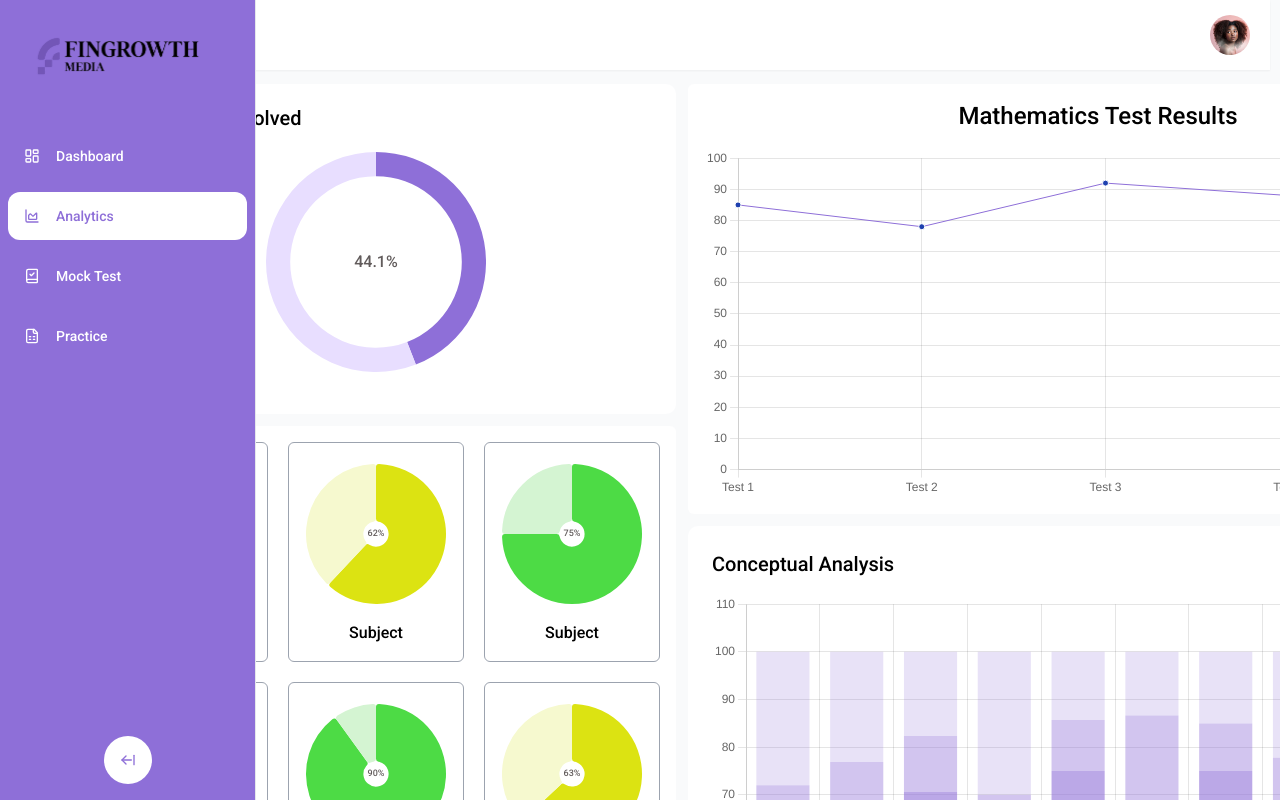
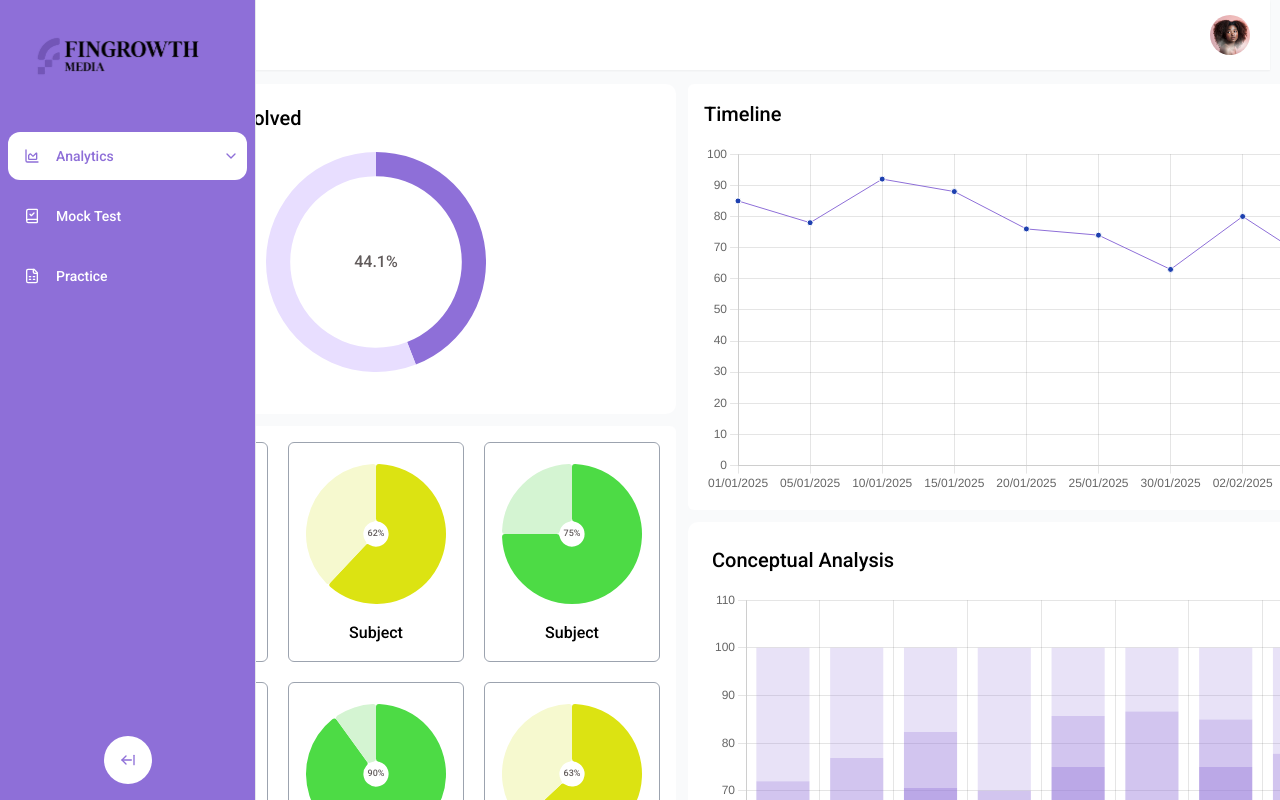
Before and after one commit to ayush10git/fingrowth-cfa, a Next.js app: page /dashboard/analytics in a window 1280 px wide. Both pictures are taken after a click on the button "Toggle Sidebar". Shown: the top 800 px of the page. Built offline with nearby package versions, Linux system fonts and the light colour scheme.

Commit message:
analytics page updated

```diff
--- a/src/app/(mydashboard)/dashboard/analytics/page.jsx
+++ b/src/app/(mydashboard)/dashboard/analytics/page.jsx
@@ -13,8 +13,8 @@ const Dashboard = () => {
   const correctPercentage = ((totalSolved / totalQuestions) * 100).toFixed(1);
   const incorrectPercentage = (100 - correctPercentage).toFixed(1);
 
-  const subject = "Mathematics";
-  const testResults = [85, 78, 92, 88, 76];
+  const testResults = [85, 78, 92, 88, 76, 74, 63, 80, 65, 70, 90];
+  const testDates = ["01/01/2025", "05/01/2025", "10/01/2025", "15/01/2025", "20/01/2025", "25/01/2025", "30/01/2025", "02/02/2025", "07/02/2025", "12/02/2025", "17/02/2025"];
 
   return (
     <div className="absolute top-[60px] left-[60px] w-[calc(100vw-70px)] h-[calc(100vh-60px)] py-2">
@@ -48,7 +48,7 @@ const Dashboard = () => {
         </div>
 
         <div className="flex flex-col gap-3">
-          <LineGraph subject={subject} testResults={testResults} />
+          <LineGraph testResults={testResults} testDates={testDates} />
           <StackedBarChart />
         </div>
       </div>
--- a/src/components/analytics/LineGraph.jsx
+++ b/src/components/analytics/LineGraph.jsx
@@ -19,9 +19,9 @@ ChartJS.register(
   Legend
 );
 
-const LineGraph = ({ subject, testResults }) => {
+const LineGraph = ({ testResults, testDates }) => {
   const data = {
-    labels: testResults.map((_, index) => `Test ${index + 1}`),
+    labels: testDates, // Use testDates for the x-axis labels
     datasets: [
       {
         data: testResults,
@@ -45,6 +45,13 @@ const LineGraph = ({ subject, testResults }) => {
       },
     },
     scales: {
+      x: {
+        ticks: {
+          autoSkip: true,
+          maxRotation: 45,
+          minRotation: 0,
+        },
+      },
       y: {
         beginAtZero: true,
         max: 100,
@@ -57,8 +64,8 @@ const LineGraph = ({ subject, testResults }) => {
 
   return (
     <div className="flex flex-col w-full max-w-full p-4 bg-white rounded-md">
-      <h2 className="text-2xl font-regular mb-4 text-center">
-        {subject} Test Results
+      <h2 className="text-xl font-regular mb-4">
+        Timeline
       </h2>
       <div className="w-full h-[350px]">
         <Line data={data} options={options} />
--- a/src/components/sidebar/DashboardSidebar.jsx
+++ b/src/components/sidebar/DashboardSidebar.jsx
@@ -15,20 +15,31 @@ import {
   ChartArea,
   FileSpreadsheet,
   LayoutDashboard,
+  ChevronDown,
 } from "lucide-react";
 import { usePathname } from "next/navigation";
 import Image from "next/image";
+import { useState } from "react";
 
 const items = [
-  {
-    title: "Dashboard",
-    url: "/dashboard",
-    icon: LayoutDashboard,
-  },
   {
     title: "Analytics",
     url: "/dashboard/analytics",
     icon: ChartArea,
+    subItems: [
+      {
+        title: "Overall Analytics",
+        url: "/dashboard/analytics",
+      },
+      {
+        title: "Mock Analytics",
+        url: "/dashboard/analytics/mock-analysis",
+      },
+      {
+        title: "Practice Analytics",
+        url: "/dashboard/analytics/concept-analysis",
+      },
+    ],
   },
   {
     title: "Mock Test",
@@ -45,9 +56,13 @@ const items = [
 export function DashboardSidebar() {
   const pathname = usePathname(); // Get the current path
   const { open } = useSidebar();
+  const [expanded, setExpanded] = useState(false); // For toggling submenus
 
   return (
-    <Sidebar collapsible="icon" className="w-64 bg-[#8E6FD8] flex flex-col z-50">
+    <Sidebar
+      collapsible="icon"
+      className="w-64 bg-[#8E6FD8] flex flex-col z-50"
+    >
       <SidebarContent className="flex-grow">
         {/* Logo Section */}
         <SidebarGroup className="group-data-[collapsible=icon]:hidden">
@@ -78,11 +93,11 @@ export function DashboardSidebar() {
           <SidebarGroupContent>
             <SidebarMenu>
               {items.map((item) => {
-                const isActive = pathname === item.url; // Check if the current path exactly matches the item's URL
+                const isActive = pathname.startsWith(item.url); // Check if the path starts with the item's URL
 
                 return (
+                  <div key={item.title}>
                     <SidebarMenuItem
-                    key={item.title}
                       className={`flex items-center justify-start group-data-[collapsible=icon]:justify-center my-1 ${
                         open ? "rounded-xl px-2 py-2" : "rounded-full p-2"
                       } ${
@@ -110,7 +125,41 @@ export function DashboardSidebar() {
                           </span>
                         </a>
                       </SidebarMenuButton>
+                      {item.subItems && open && (
+                        <button
+                          onClick={() => setExpanded((prev) => !prev)}
+                          className="ml-auto text-white"
+                        >
+                          <ChevronDown
+                            className={`w-4 h-4 transition-transform text-[#8E6FD8] ${
+                              expanded ? "rotate-180" : ""
+                            }`}
+                          />
+                        </button>
+                      )}
                     </SidebarMenuItem>
+                    {item.subItems && expanded && open && (
+                      <div className="ml-8">
+                        {item.subItems.map((subItem) => {
+                          const isSubActive = pathname === subItem.url; // Check if the current path matches the submenu item's URL
+                          return (
+                            <SidebarMenuItem
+                              key={subItem.title}
+                              className={`flex items-center my-1 ${
+                                isSubActive
+                                  ? "text-[#ffffff] underline" // Add underline if active
+                                  : "text-white"
+                              }`}
+                            >
+                              <SidebarMenuButton asChild>
+                                <a href={subItem.url}>{subItem.title}</a>
+                              </SidebarMenuButton>
+                            </SidebarMenuItem>
+                          );
+                        })}
+                      </div>
+                    )}
+                  </div>
                 );
               })}
             </SidebarMenu>
```
Lines whose indentation alone changed are shown as unchanged.
